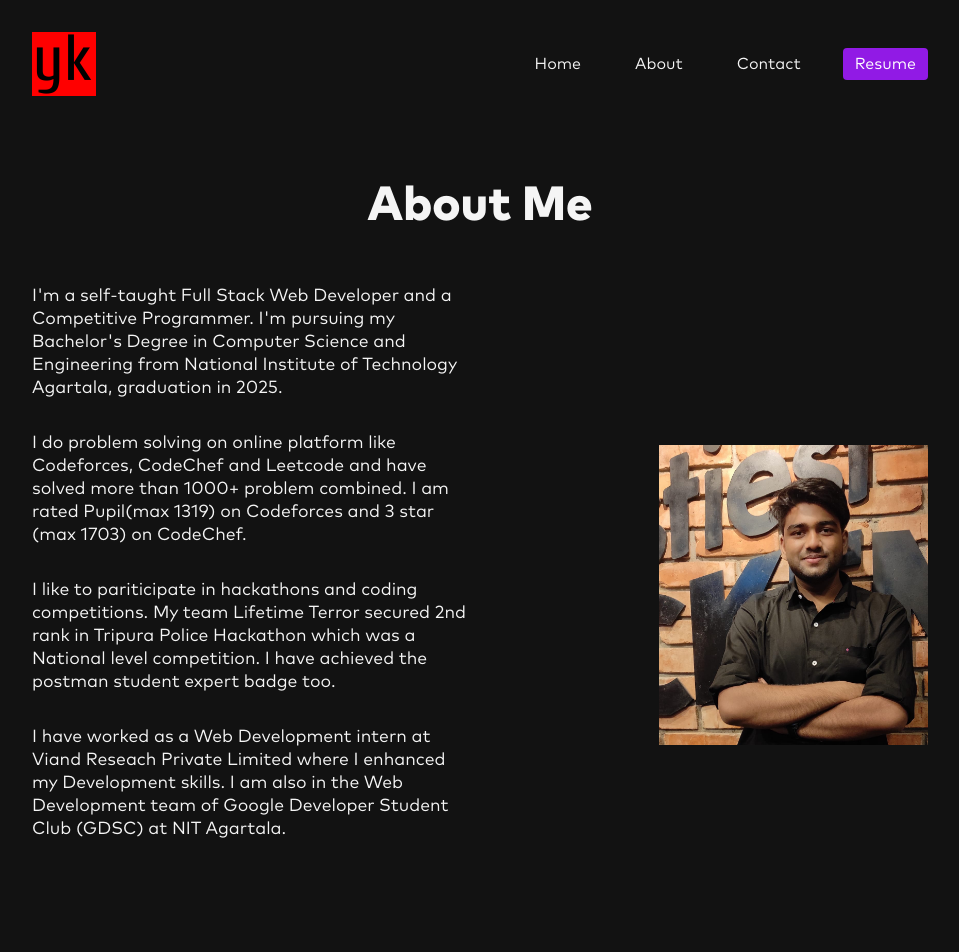
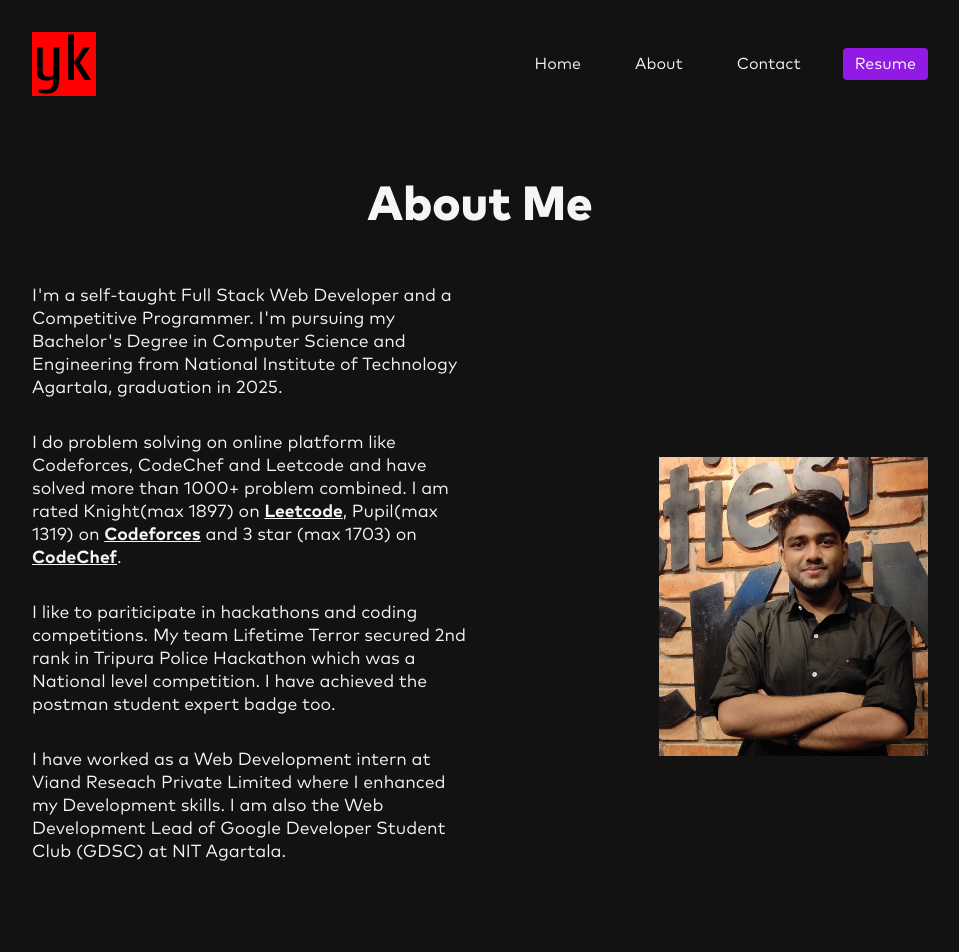
Before and after one commit to yashpal-97/portfolio, a React (Create React App) app: page /about in a window 1280 px wide. Shown: the top 952 px of the page, without its empty margins (160-1119 px from the left). Built offline with nearby package versions, Linux system fonts and the light colour scheme.

Commit message:
changed the text

```diff
--- a/src/components/About/index.js
+++ b/src/components/About/index.js
@@ -21,7 +21,9 @@ const About = () => {
            I do problem solving on online platform like
            Codeforces, CodeChef and Leetcode and have solved more than
            1000+ problem combined.
-           I am rated Pupil(max 1319) on Codeforces and 3 star (max 1703) on CodeChef.
+           I am rated Knight(max 1897) on <a href="https://leetcode.com/yashpal_97/ " target="_blank"><strong>Leetcode</strong></a>,
+             Pupil(max 1319) on <a href="https://codeforces.com/profile/yashpal_97 " target="_blank"><strong>Codeforces</strong></a> and
+             3 star (max 1703) on <a href="https://www.codechef.com/users/yashpal_op" target="_blank"><strong>CodeChef</strong></a>.
           </p>
           <p>
             I like to pariticipate in hackathons and coding competitions.
@@ -32,7 +34,7 @@ const About = () => {
             <p>
              I have worked as a Web Development intern at Viand Reseach Private Limited
              where I enhanced my Development skills.
-             I am also in the Web Development team of Google Developer Student Club (GDSC) at NIT Agartala.
+             I am also the Web Development Lead of Google Developer Student Club (GDSC) at NIT Agartala.
             </p>
             <p></p>
           </div>
--- a/src/components/HeroSection/index.js
+++ b/src/components/HeroSection/index.js
@@ -17,7 +17,7 @@ const HeroSection = () => {
           <div className="hero__intro-type">{/* <TypeRoles /> */}</div>
           <div className="hero__short-intro">
             <p>
-              Second Year Computer Science and Engineering student from Ambikapur, working as a
+              Third Year Computer Science and Engineering student from Ambikapur, working as a
               Full Stack Web developer and currently learning Data Structures and Algorithms
               building cool stuff with ReactJS and ExpressJS.
             </p>
@@ -28,7 +28,7 @@ const HeroSection = () => {
             <button>Check out my works!</button>
           </a>
           <a
-            href="https://drive.google.com/file/d/1Wk7ku1Td3cvriHnGaNF3ec6dd6ce-KH8/view?usp=sharing"
+            href="https://drive.google.com/drive/folders/16gdIIprXCR4I5baeyhZMnV5jDGKP6TA0"
             target="_blank"
             rel="noopener noreferrer"
             className="resume"
--- a/src/components/Navbar/index.js
+++ b/src/components/Navbar/index.js
@@ -32,7 +32,7 @@ const Navbar = () => {
             </LinkR>
           )}
           <a
-            href="https://drive.google.com/file/d/1Wk7ku1Td3cvriHnGaNF3ec6dd6ce-KH8/view?usp=sharing"
+            href="https://drive.google.com/drive/folders/16gdIIprXCR4I5baeyhZMnV5jDGKP6TA0"
             target="_blank"
             rel="noopener noreferrer"
             className="resume"
```
